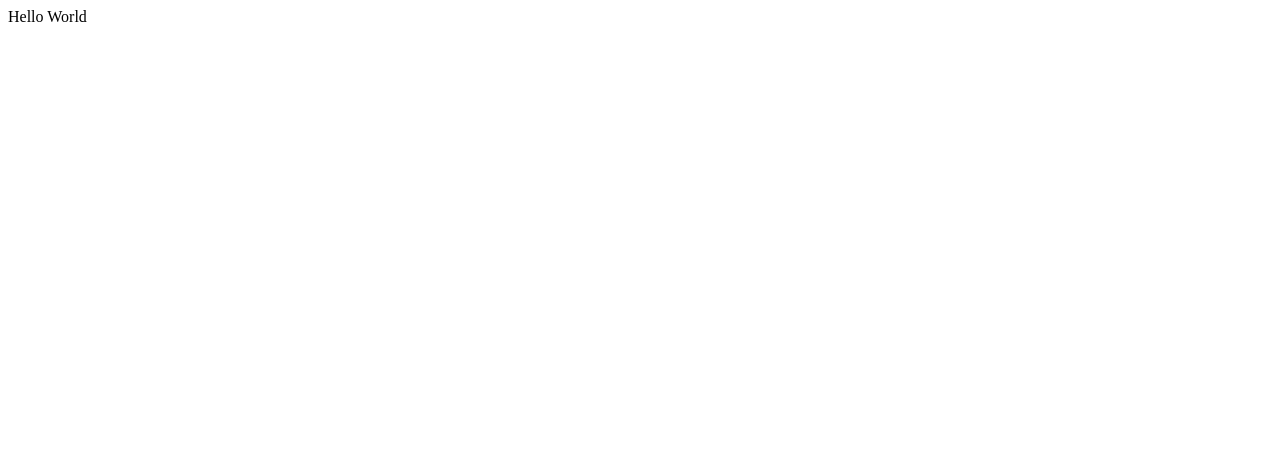
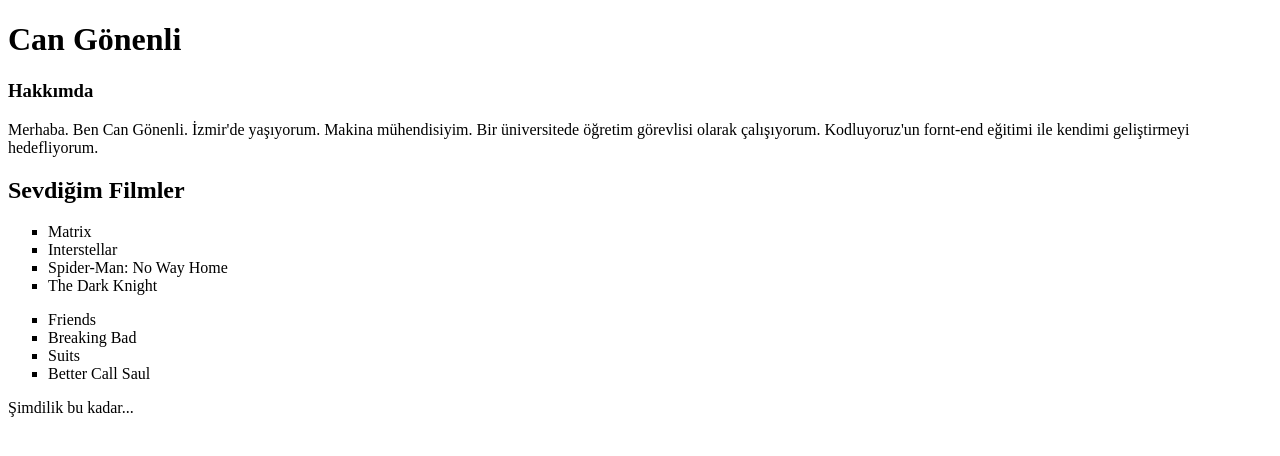
Before and after one commit to cngnnli/kodluyoruzilkrepo, a plain HTML site: page index.html in a window 1280 px wide. Drawn offline with Linux system fonts and the light colour scheme.

Commit message:
html odev

```diff
--- a/index.html
+++ b/index.html
@@ -1,11 +1,28 @@
 <!DOCTYPE html>
 <html lang="en">
-  <head>
-    <meta charset="UTF-8" />
-    <meta name="viewport" content="width=device-width, initial-scale=1.0" />
-    <title>HTML</title>
-  </head>
-  <body>
-      <div>Hello World</div>
-  </body>
+<head>
+  <meta charset="UTF-8">
+  <meta http-equiv="X-UA-Compatible" content="IE=edge">
+  <meta name="viewport" content="width=device-width, initial-scale=1.0">
+  <title>Document</title>
+</head>
+<body>
+  <h1>Can Gönenli</h1>  <!--İsim-->
+  <h3>Hakkımda</h3>
+  <p>Merhaba. Ben Can Gönenli. İzmir'de yaşıyorum. Makina mühendisiyim. Bir üniversitede öğretim görevlisi olarak çalışıyorum. Kodluyoruz'un fornt-end eğitimi ile kendimi geliştirmeyi hedefliyorum.</p>
+  <h2>Sevdiğim Filmler</h2>
+  <ul style="list-style-type: square">  <!--Film listesi, kare bullet ile-->
+    <li>Matrix</li>
+    <li>Interstellar</li>
+    <li>Spider-Man: No Way Home</li>
+    <li>The Dark Knight</li>
+  </ul>
+  <ul style="list-style-type: square">  <!--Dizi listesi-->
+    <li>Friends</li>
+    <li>Breaking Bad</li>
+    <li>Suits</li>
+    <li>Better Call Saul</li>
+  </ul>
+  <p>Şimdilik bu kadar...</p>
+</body>
 </html>
```
